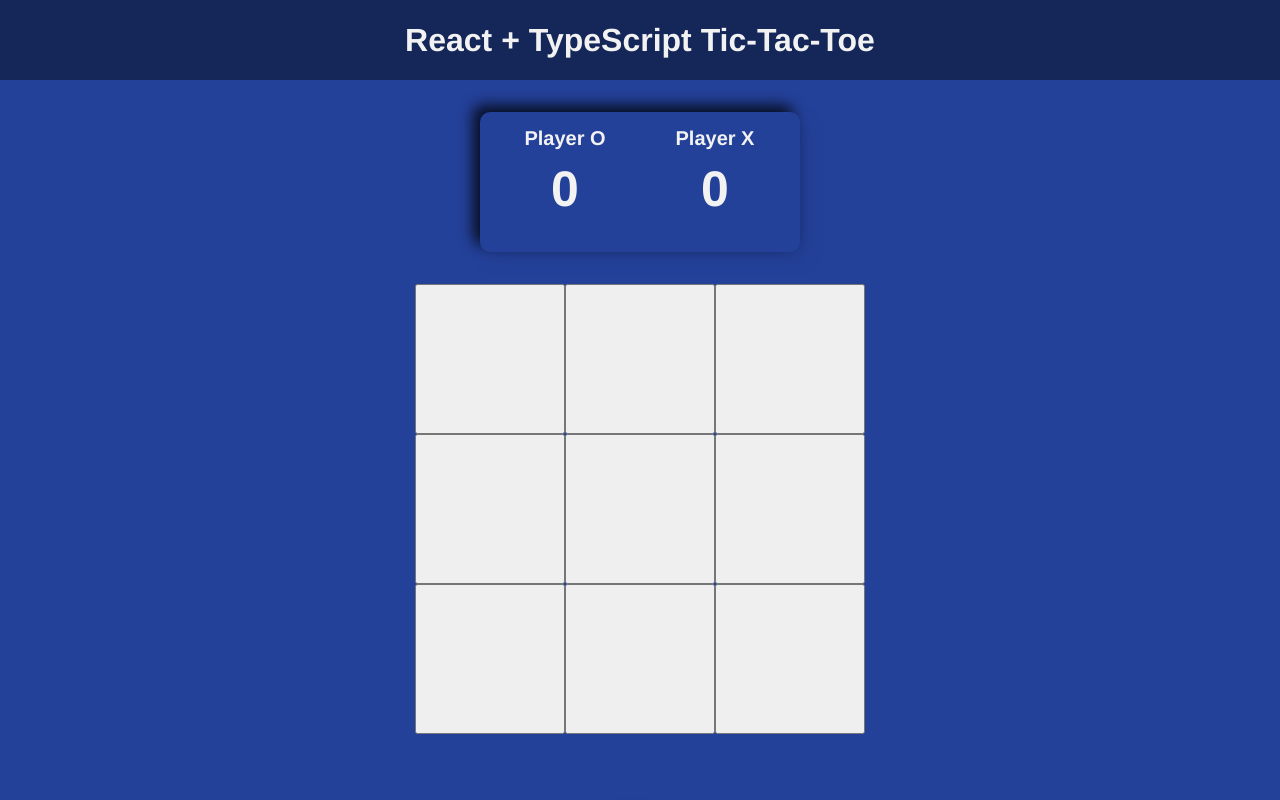
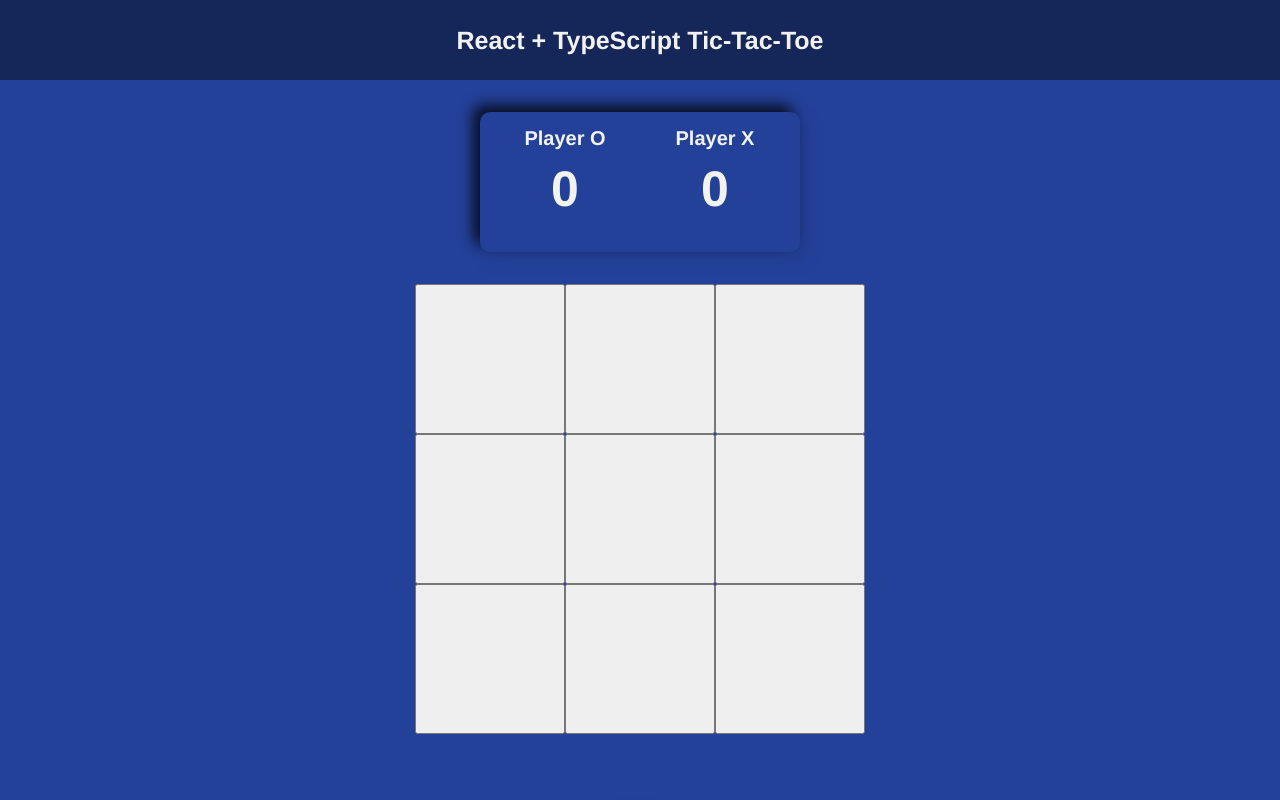
Before and after one commit to douglasyabuki/react-tic-tac-toe, a React (Vite) app: page / in a window 1280 px wide. Shown: the top 800 px of the page. Built offline with nearby package versions, Linux system fonts and the light colour scheme.

Commit message:
Commit 3: Responsive header

```diff
--- a/src/components/header/Header.module.css
+++ b/src/components/header/Header.module.css
@@ -1,8 +1,19 @@
+/* Mobile first */
 .header {
   display: flex;
   align-items: center;
   justify-content: center;
   height: 10vh;
   background-color: #152659;
+}
+
+.header h1{
   color: #f2f2f2;
+  font-size: 16px;
 }
+
+@media (min-width: 479.999px){
+  .header h1{
+    font-size: 25px;
+  }
+}
--- a/src/index.css
+++ b/src/index.css
@@ -1,6 +1,6 @@
 * {
   padding: 0;
-  margin: 0;
+  margin: 0 auto;
   font-family: Helvetica;
 }
 
```
